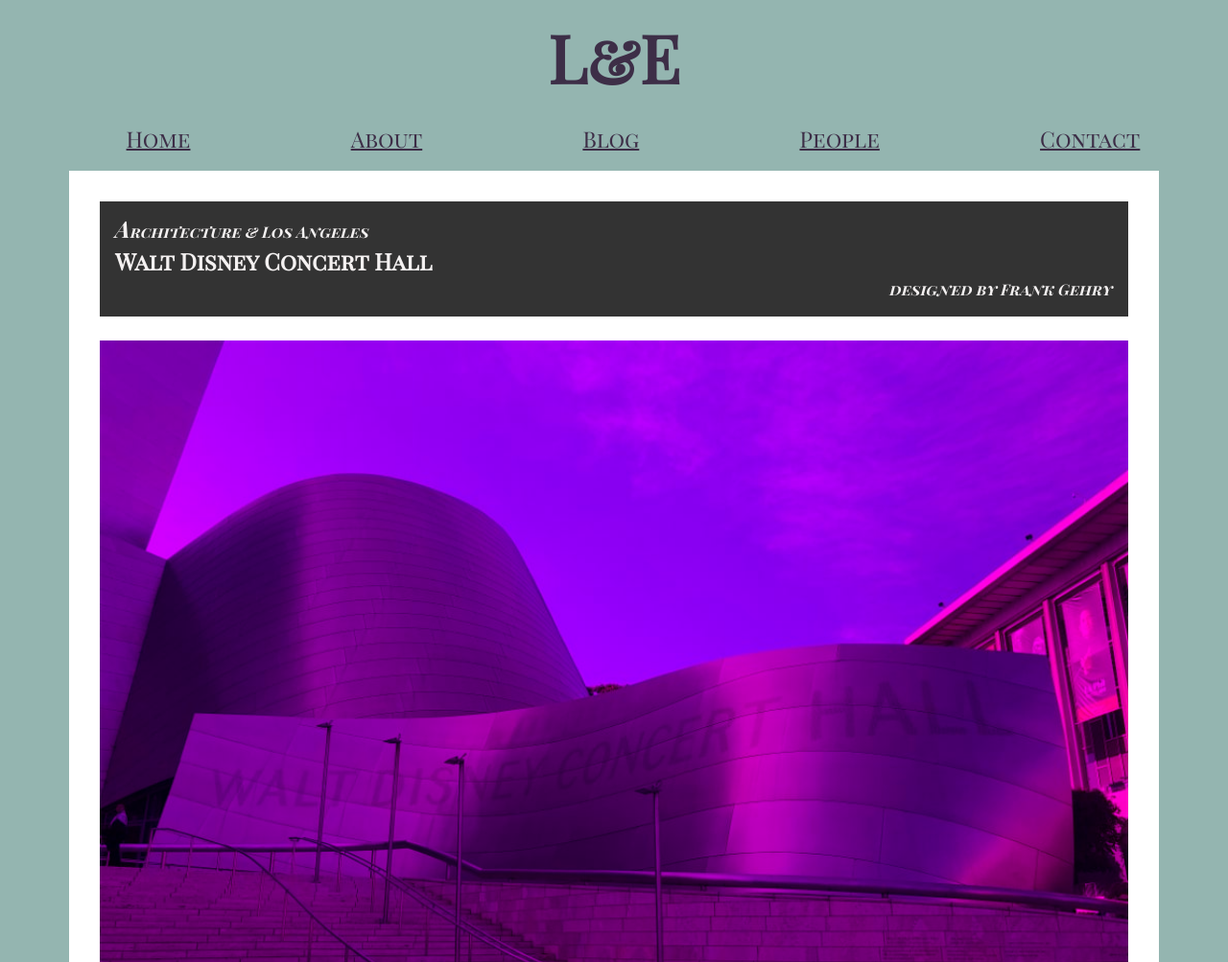
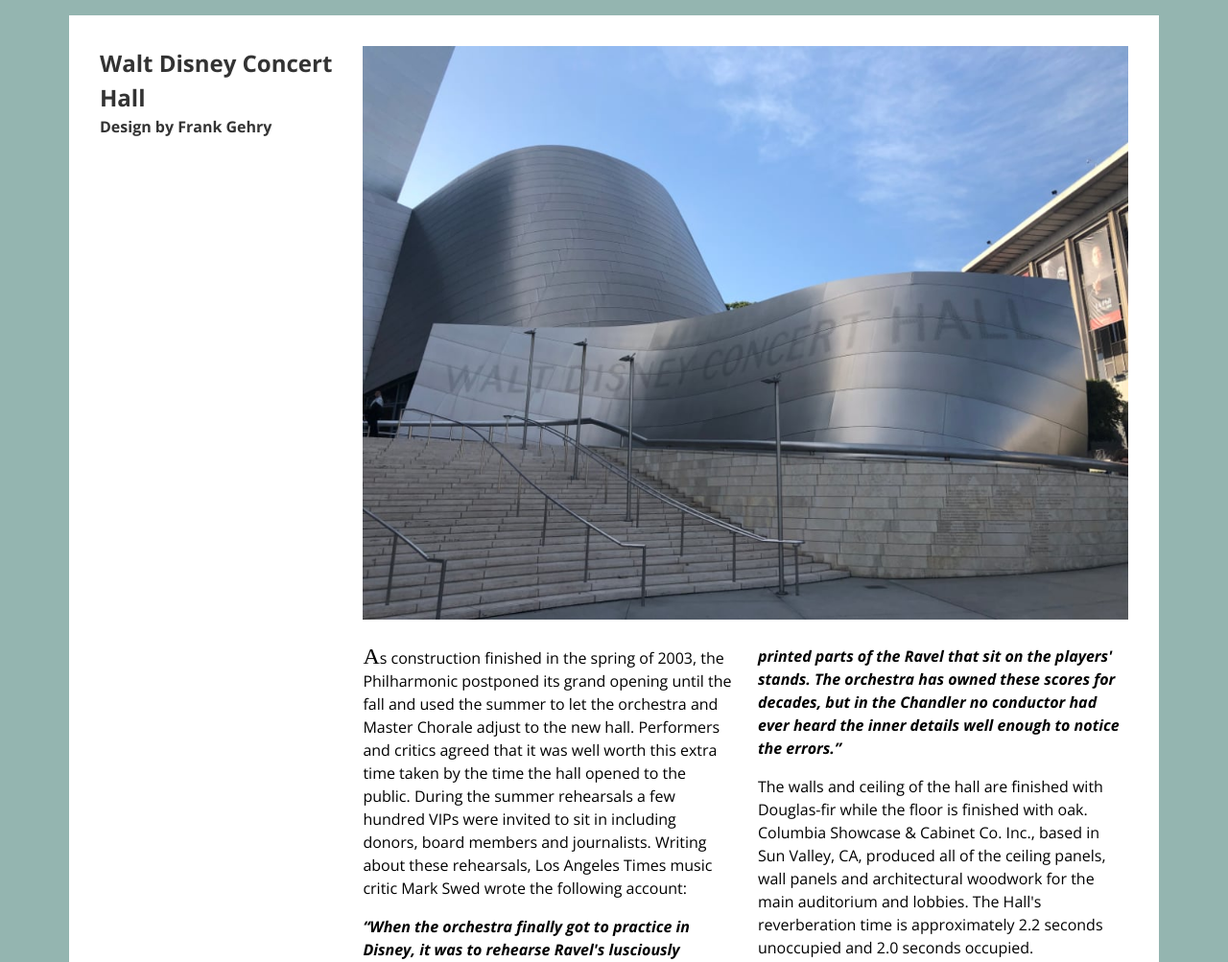
Before and after one commit to scottgruber/100-layouts, a plain HTML site: page 009.html in a window 1280 px wide. Shown: the top 1003 px of the page at 96% size. Drawn offline with nearby package versions, Linux system fonts and the light colour scheme.

Commit message:
Update layout 009 and change margin on 007

```diff
--- a/009.html
+++ b/009.html
@@ -7,7 +7,8 @@
     <meta charset="utf-8" />
     <meta name="viewport" content="width=device-width, initial-scale=1.0" />
     <link rel="stylesheet" href="css/styles.css" />
-  <link href="https://fonts.googleapis.com/css?family=Open+Sans|Playfair+Display+SC:400,700i" rel="stylesheet">
+    <link href="https://fonts.googleapis.com/css?family=Open+Sans:400,700,700i"
+      rel="stylesheet">
 
     <style type="text/css">
       body {
@@ -21,59 +22,25 @@
         display: grid;
         grid-template-columns: repeat(4, 1fr);
         grid-template-areas:
-        "a a a a"
-        "img img img img"
-        "img img img img"
-        "x x x x"
+          "a img img img"
+          ". x x x"
           ". . . .";
         grid-gap: 2vw;
         padding: 2em;
         margin: 2vh 5vw;
       }
 
-    header {
-      font-family: 'Playfair Display SC', serif;
-    }
-
-    header[role=banner] {
-      color: #3d2e47;
-    }
-
-    header[role=banner] h1 {
-      font-size: var(--font-size-x-display);
-      display: flex;
-      justify-content: center;
-    }
-
-    nav ul {
-      display: flex;
-      font-family: 'Playfair Display SC', serif;
-      list-style: none;
-      justify-content: space-around;
-    }
-
-    nav a {
-      color: #3d2e47;
-      font-size: var(--font-size-large);
-      padding: .5em 1em;
-    }
-
-    nav a:hover {
-      color: black;
-    }
-
-    article p:first-of-type::first-letter {
+      article div p:first-of-type::first-letter {
         font-size: 150%;
         font-family: 'Playfair Display SC', serif;
         line-height: 1;
       }
 
       article header {
-      background: #333;
-      color: #F4F1F1;
-      font-family: 'Playfair Display SC', serif;
+        color: #333;
         grid-area: a;
-      padding: 1em;
+        font-weight: 700;
+
       }
 
       header p,
@@ -81,35 +48,28 @@
         margin: 0;
       }
 
-    header p {
+      header div p {
         font-weight: bold;
-      font-style: italic;
       }
-
-    header p:last-of-type {
-      text-align: end;
-    }
-
 
       .horiz-disney {
         grid-area: img;
-
       }
 
       img.pink {
+        filter: none;
+      }
+
+      img.pink:hover {
         filter: url("img/svg/color-overlay.svg#pink");
         transition-duration: 3s;
         transition-property: filter;
         transition-timing-function: ease-in-out;
       }
 
-    img.pink:hover {
-	  filter: none;
-	}
-
       div {
         grid-area: x;
-      column-count: 3;
+        column-count: 4;
         column-gap: 2vw;
         column-width: 300px;
       }
@@ -128,8 +88,6 @@
 
       q {
         font-style: italic;
-      width: 80em;
-
       }
 
       img {
@@ -137,62 +95,70 @@
         width: 100%;
         object-fit: cover;
       }
+
     </style>
   </head>
 
   <body>
-  <header role="banner">
-    <h1>L&E</h1>
-    <nav>
-      <ul>
-        <li><a href="#">Home</a></li>
-        <li><a href="#">About</a></li>
-        <li><a href="#">Blog</a></li>
-        <li><a href="#">People</a></li>
-        <li><a href="#">Contact</a></li>
-      </ul>
-    </nav>
-  </header>
 
     <article>
       <header>
-      <p>Architecture & Los Angeles</p>
         <h1>Walt Disney Concert Hall</h1>
-      <p>designed by Frank Gehry</p>
+        <p>Design by Frank Gehry</p>
       </header>
 
       <img class="horiz-disney pink" src="img/006/disney-hall-38.jpg" alt="" />
       <div>
 
-      <p>As construction finished in the spring of 2003, the Philharmonic postponed its grand opening until the fall
-        and used the summer to let the orchestra and Master Chorale adjust to the new hall. Performers and critics
-        agreed that it was well worth this extra time taken by the time the hall opened to the public. During the
-        summer rehearsals a few hundred VIPs were invited to sit in including donors, board members and journalists.
-        Writing about these rehearsals, Los Angeles Times music critic Mark Swed wrote the following account: </p>
+        <p>As construction finished in the spring of 2003, the Philharmonic
+          postponed its grand opening until the fall
+          and used the summer to let the orchestra and Master Chorale adjust to
+          the new hall. Performers and critics
+          agreed that it was well worth this extra time taken by the time the
+          hall opened to the public. During the
+          summer rehearsals a few hundred VIPs were invited to sit in including
+          donors, board members and journalists.
+          Writing about these rehearsals, Los Angeles Times music critic Mark
+          Swed wrote the following account: </p>
         <aside>
           <q>When the orchestra finally got to practice in Disney, it was to
             rehearse Ravel's lusciously orchestrated ballet, Daphnis and Chloé.
-          This time, the hall miraculously came to life. Earlier, the orchestra's
-          sound, wonderful as it was, had felt confined to the stage. Now a new
-          sonic dimension had been added, and every square inch of air in Disney
+            This time, the hall miraculously came to life. Earlier, the
+            orchestra's
+            sound, wonderful as it was, had felt confined to the stage. Now a
+            new
+            sonic dimension had been added, and every square inch of air in
+            Disney
             vibrated merrily. Toyota says that he had never experienced such an
-          acoustical difference between a first and second rehearsal in any of the
-          halls he designed in his native Japan. Salonen could hardly believe his
-          ears. To his amazement, he discovered that there were wrong notes in the
+            acoustical difference between a first and second rehearsal in any
+            of the
+            halls he designed in his native Japan. Salonen could hardly believe
+            his
+            ears. To his amazement, he discovered that there were wrong notes
+            in the
             printed parts of the Ravel that sit on the players' stands. The
-          orchestra has owned these scores for decades, but in the Chandler no
-          conductor had ever heard the inner details well enough to notice the
+            orchestra has owned these scores for decades, but in the Chandler
+            no
+            conductor had ever heard the inner details well enough to notice
+            the
             errors.</q>
         </aside>
-      <p>The walls and ceiling of the hall are finished with Douglas-fir while the floor is finished with oak.
+        <p>The walls and ceiling of the hall are finished with Douglas-fir
+          while the floor is finished with oak.
           Columbia
-        Showcase & Cabinet Co. Inc., based in Sun Valley, CA, produced all of the ceiling panels, wall panels and
-        architectural woodwork for the main auditorium and lobbies. The Hall's reverberation time is approximately
+          Showcase & Cabinet Co. Inc., based in Sun Valley, CA, produced all of
+          the ceiling panels, wall panels and
+          architectural woodwork for the main auditorium and lobbies. The
+          Hall's reverberation time is approximately
           2.2 seconds unoccupied and 2.0 seconds occupied.</p>
-      <p>The hall met with laudatory approval from nearly all of its listeners, including its performers. In an
-        interview with PBS, Esa-Pekka Salonen, Music Director of the Los Angeles Philharmonic, said, "The sound, of
-        course, was my greatest concern, but now I am totally happy, and so is the orchestra," and later said,
-        "Everyone can now hear what the L.A. Phil is supposed to sound like." This remains one of the most
+        <p>The hall met with laudatory approval from nearly all of its
+          listeners, including its performers. In an
+          interview with PBS, Esa-Pekka Salonen, Music Director of the Los
+          Angeles Philharmonic, said, "The sound, of
+          course, was my greatest concern, but now I am totally happy, and so
+          is the orchestra," and later said,
+          "Everyone can now hear what the L.A. Phil is supposed to sound like."
+          This remains one of the most
           successful grand openings of a concert hall in American history.</p>
       </div>
     </article>
```
Also changed, not shown: 007.html (+7 -5 lines). Lines whose indentation alone changed are shown as unchanged.
